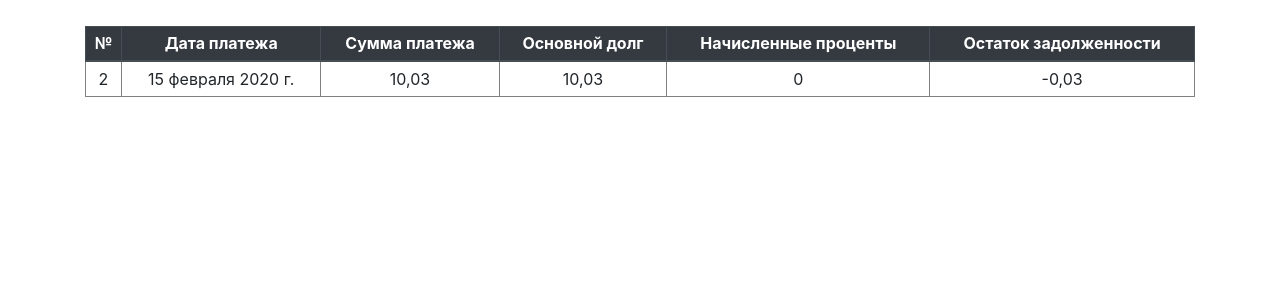
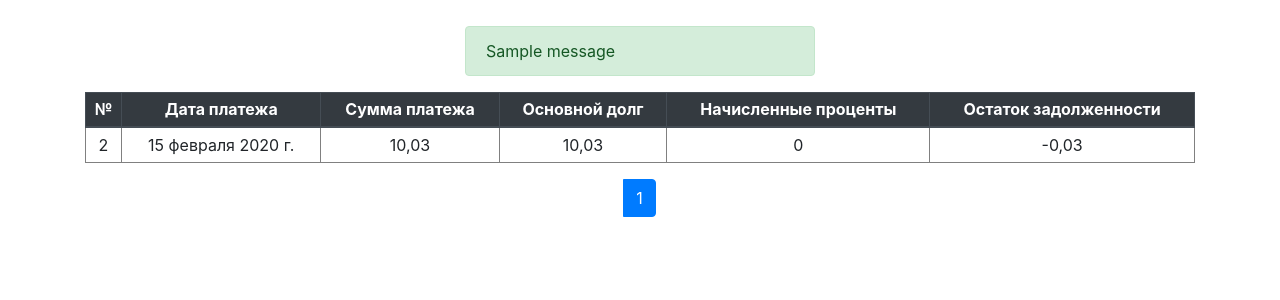
Before and after one commit to aidarhaertdinov/credit_calculator, a Django app: page /get_payment_credit/1/ in a window 1280 px wide. Shown: the part 76-376 px from the top of the page. Run offline with Django 5.2, Linux system fonts and the light colour scheme; tables that the repository leaves empty hold one stand-in row (values such as "Sample post"); one stand-in notice (Sample message) is shown; some libraries are stand-ins or nearby versions.

Commit message:
Add pagination payments

```diff
--- a/creditCalculator/bank/static/bank/css/styles.css
+++ b/creditCalculator/bank/static/bank/css/styles.css
@@ -30,10 +30,6 @@ h1 {
     transform: scale(1);
 }
 
-#registration {
-    height: 50%;
-}
-
 .form-group {
     margin-bottom: 0.5em;
 }
--- a/creditCalculator/bank/templates/base.html
+++ b/creditCalculator/bank/templates/base.html
@@ -1,6 +1,6 @@
 <!DOCTYPE HTML>
 {% load static %}
-<html lang="en">
+<html lang="ru">
 <head>
     <title>{% block title %}Главная{% endblock %}</title>
     <meta http-equiv="Content-Type" content="text/html; charset=UTF-8" />
@@ -29,8 +29,10 @@
         <a class="nav-link" href="{% url 'get_banks' %}">Банки <span class="sr-only">(current)</span></a>
       </li>
       <li class="nav-item active">
-        <a class="nav-link text-danger" href='admin' >Админ панель <span class="sr-only">(current)</span></a>
+          {% if user.is_superuser or user.is_staff %}
+        <a class="nav-link text-danger" href="{% url 'admin:index' %}" >Админ панель <span class="sr-only">(current)</span></a>
       </li>
+          {% endif %}
     </ul>
     <ul class="navbar-nav ml-auto">
         <li class="nav-item active">
@@ -50,7 +52,19 @@
   </div>
 </div>
 </nav>
-
+<div class="container">
+    <div class="row justify-content-center">
+        <div class="col-sm-4">
+{% if messages %}
+    {% for message in messages %}
+    <div class="alert alert-{{ message.tags }}">
+        {{ message }}
+    </div>
+    {% endfor %}
+{% endif %}
+        </div>
+    </div>
+</div>
 {% block content %}
 <div class="container">
 
--- a/creditCalculator/bank/templates/payment/payments.html
+++ b/creditCalculator/bank/templates/payment/payments.html
@@ -28,4 +28,60 @@
 	{% endfor %}
 	</table>
 </div>
+<!-- pagination starts -->
+          <nav aria-label="...">
+            <ul class="pagination flex-wrap justify-content-center">
+              <li class="page-item disabled">
+                {% if list_payments.has_previous %}
+                  <li class="page-item">
+                    <a class="page-link" href="{{ request.path }}?page={{ list_payments.previous_page_number }}">⇇</a>
+                  </li>
+                {% endif %}
+                {% if list_payments.number > 3 %}
+                  <li class="page-item">
+                    <a class="page-link" href="{{ request.path }}?page=1">1</a>
+                  </li>
+                {% endif %}
+                {% if list_payments.number > 4 %}
+                    <li class="page-item">
+                    <span class="page-link">....</span>
+                    </li>
+                {% endif %}
+              </li>
+
+              {% for i in list_payments.paginator.page_range %}
+                {% if list_payments.number == i %}
+                  <li class="page-item active">
+                    <span class="page-link">
+                      {{ i }}
+                      <span class="sr-only"></span>
+                    </span>
+                  </li>
+                  {% elif i > list_payments.number|add:'-3' and i < list_payments.number|add:'3' %}
+                    <li class="page-item">
+                      <a class="page-link" href="{{ request.path }}?page={{ i }}">{{ i }}</a>
+                    </li>
+                {% endif %}
+              {% endfor %}
+
+              {% if list_payments.has_next %}
+                {% if list_payments.number < list_payments.paginator.num_pages|add:'-3' %}
+                    <li class="page-item">
+                        <span class="page-link">....</span>
+                    </li>
+                    <li class="page-item">
+                        <a class="page-link" href="?page={{ list_payments.paginator.num_pages }}">{{ list_payments.paginator.num_pages }}</a>
+                    </li>
+                {% elif list_payments.number < list_payments.paginator.num_pages|add:'-2' %}
+                    <li class="page-item">
+                        <a class="page-link" href="?page={{ list_payments.paginator.num_pages }}">{{ list_payments.paginator.num_pages }}</a>
+                    </li>
+                {% endif %}
+                <li class="page-item">
+                  <a class="page-link" href="?page={{ list_payments.next_page_number }}"> ⇉</a>
+                </li>
+              {% endif %}
+            </ul>
+          </nav>
+          <!-- pagination end -->
 {% endblock %}
--- a/creditCalculator/bank/views/client_view.py
+++ b/creditCalculator/bank/views/client_view.py
@@ -1,3 +1,4 @@
+from django.contrib.auth.decorators import login_required
 from django.http import HttpResponseRedirect, HttpResponseNotFound
 from django.shortcuts import render, get_object_or_404, redirect
 
@@ -7,10 +8,12 @@ from bank.models import Client
 
 class ClientView:
 
+    @login_required
     def get_clients(request):
         clients = Client.objects.all()
         return render(request, "client/clients.html", {"clients": clients})
 
+    @login_required
     def create_client(request):
         if request.method == 'POST':
             form = ClientForm(request.POST)
@@ -21,6 +24,7 @@ class ClientView:
             form = ClientForm()
         return render(request, "client/post_client.html", {"form": form})
 
+    @login_required
     def edit_client(request, client_id):
         client = get_object_or_404(Client, client_id=client_id)
         if request.method == "POST":
@@ -32,6 +36,7 @@ class ClientView:
             form = ClientForm(instance=client)
         return render(request, "client/post_client.html", {"form": form})
 
+    @login_required
     def delete_client(request, client_id):
         try:
             client = Client.objects.get(client_id=client_id)
--- a/creditCalculator/bank/views/credit_offer_view.py
+++ b/creditCalculator/bank/views/credit_offer_view.py
@@ -1,3 +1,4 @@
+from django.contrib.auth.decorators import login_required
 from django.http import HttpResponseRedirect, HttpResponseNotFound
 from django.shortcuts import render, get_object_or_404, redirect
 
@@ -6,11 +7,13 @@ from bank.models import CreditOffer
 
 
 class CreditOfferView:
+    @login_required
     def get_credit_offers(request):
         credit_offers = CreditOffer.objects.all()
         return render(request, "credit_offer/credit_offers.html",
                       {"credit_offers": credit_offers})
 
+    @login_required
     def create_credit_offer(request):
         if request.method == 'POST':
             form = CreditOfferForm(request.POST)
@@ -21,6 +24,7 @@ class CreditOfferView:
             form = CreditOfferForm()
         return render(request, "credit_offer/post_credit_offer.html", {"form": form})
 
+    @login_required
     def edit_credit_offer(request, credit_offer_id):
         credit_offer = get_object_or_404(CreditOffer, credit_offer_id=credit_offer_id)
         if request.method == "POST":
@@ -32,6 +36,7 @@ class CreditOfferView:
             form = CreditOfferForm(instance=credit_offer)
         return render(request, "credit_offer/post_credit_offer.html", {"form": form})
 
+    @login_required
     def delete_credit_offer(request, credit_offer_id):
         try:
             credit_offer = CreditOffer.objects.get(credit_offer_id=credit_offer_id)
--- a/creditCalculator/bank/views/credit_view.py
+++ b/creditCalculator/bank/views/credit_view.py
@@ -1,3 +1,4 @@
+from django.contrib.auth.decorators import login_required
 from django.http import HttpResponseRedirect, HttpResponseNotFound
 from django.shortcuts import render, get_object_or_404, redirect
 
@@ -6,11 +7,12 @@ from bank.models import Credit
 
 
 class CreditView:
-
+    @login_required
     def get_credits(request):
         credits = Credit.objects.all()
         return render(request, "credit/credits.html", {"credits": credits})
 
+    @login_required
     def create_credit(request):
         if request.method == 'POST':
             form = CreditForm(request.POST)
@@ -21,6 +23,7 @@ class CreditView:
             form = CreditForm()
         return render(request, "credit/post_credit.html", {"form": form})
 
+    @login_required
     def edit_credit(request, credit_id):
         credit = get_object_or_404(Credit, credit_id=credit_id)
         if request.method == "POST":
@@ -32,6 +35,7 @@ class CreditView:
             form = CreditForm(instance=credit)
         return render(request, "credit/post_credit.html", {"form": form})
 
+    @login_required
     def delete_credit(request, credit_id):
         try:
             credit = Credit.objects.get(credit_id=credit_id)
--- a/creditCalculator/bank/views/payment_view.py
+++ b/creditCalculator/bank/views/payment_view.py
@@ -1,3 +1,4 @@
+from django.contrib.auth.decorators import login_required
 from django.core.paginator import Paginator
 from django.shortcuts import render
 
@@ -8,18 +9,28 @@ from service.credit_service import generate_payment_list_for_credit
 
 class PaymentView:
 
-    def get_payment_for_credit_offer(request, credit_offer_id):
+    def get_payment_for_credit_offer(request, credit_offer_id, page=1):
         credit_offer = CreditOffer.objects.get(credit_offer_id=credit_offer_id)
         list_payments = generate_payment_list_for_credit_offer(credit_offer)
+        per_page = 10
+        paginator = Paginator(list_payments, per_page)
+        page_number = request.GET.get('page', 1)
+        payments_paginator = paginator.page(page_number)
 
-        return render(request, 'payment/payments.html', {"list_payments": list_payments})
+        return render(request, 'payment/payments.html', {"list_payments": payments_paginator})
 
     def get_payment_for_credit(request, credit_id):
         credit = Credit.objects.get(credit_id=credit_id)
         credit_offer = CreditOffer.objects.filter(credit=credit)
         list_payments = generate_payment_list_for_credit(credit, credit_offer)
+        per_page = 10
+        paginator = Paginator(list_payments, per_page)
+        page_number = request.GET.get('page', 1)
+        payments_paginator = paginator.page(page_number)
 
-        return render(request, 'payment/payments.html', {'list_payments': list_payments})
+        return render(request, 'payment/payments.html', {'list_payments': payments_paginator})
+
+
 
     def delete_payment(credit):
         return Payment.objects.filter(credit=credit).delete()
--- a/creditCalculator/creditCalculator/settings.py
+++ b/creditCalculator/creditCalculator/settings.py
@@ -109,8 +109,7 @@ AUTH_PASSWORD_VALIDATORS = [
 # Internationalization
 # https://docs.djangoproject.com/en/4.2/topics/i18n/
 
-# LANGUAGE_CODE = 'en-us'
-LANGUAGE_CODE = 'ru'
+LANGUAGE_CODE = 'ru-ru'
 
 TIME_ZONE = 'UTC'
 
@@ -132,3 +131,5 @@ DEFAULT_AUTO_FIELD = 'django.db.models.BigAutoField'
 CRISPY_ALLOWED_TEMPLATE_PACKS = "bootstrap4"
 
 CRISPY_TEMPLATE_PACK = "bootstrap4"
+
+LOGIN_URL = '/users/login/'
--- a/creditCalculator/creditCalculator/urls.py
+++ b/creditCalculator/creditCalculator/urls.py
@@ -35,7 +35,7 @@ router.register(r'api/v1/credits', CreditViewSet)
 router.register(r'api/v1/payments', PaymentViewSet)
 
 urlpatterns = [
-    path('admin/', admin.site.urls, name='admin'),
+    path('admin/', admin.site.urls),
     path('', home, name='home'),
     path('users/', include('users.urls', namespace='users')),
 
--- a/creditCalculator/service/credit_service.py
+++ b/creditCalculator/service/credit_service.py
@@ -1,7 +1,7 @@
 from bank.models import Payment
 import math
 from dateutil.relativedelta import relativedelta
-import bank.views
+import bank
 
 
 def generate_payment_list_for_credit(сredit, creditOffer):
--- a/creditCalculator/users/templates/users/login.html
+++ b/creditCalculator/users/templates/users/login.html
@@ -7,7 +7,7 @@
         <div class="col-sm-4">
         <form method="POST" novalidate>
             {% csrf_token %}
-            <legend class="border-bottom mb-4">Вход</legend>
+            <legend class="border-bottom mb-4 text-center">Вход</legend>
             {{ form|crispy }}
             <div class="form-group">
                 <button class="btn btn-outline-info" type="submit">Войти</button>
--- a/creditCalculator/users/templates/users/registration.html
+++ b/creditCalculator/users/templates/users/registration.html
@@ -2,13 +2,13 @@
 {% load crispy_forms_tags %}
 
 {% block content %}
-<div class="container center" id="registration">
+<div class="container center">
     <div class="row justify-content-center">
         <div class="col-xs">
         <form method="POST" novalidate>
             {% csrf_token %}
             <fieldset class="form-group" >
-                <legend class="border-bottom">Регистрация</legend>
+                <legend class="border-bottom text-center">Регистрация</legend>
                 {{ form|crispy }}
             </fieldset>
             <div class="form-group">
```
Also changed, not shown: creditCalculator/bank/views/bank_view.py (+6 -1 lines), creditCalculator/users/views.py (+6 -1 lines).
